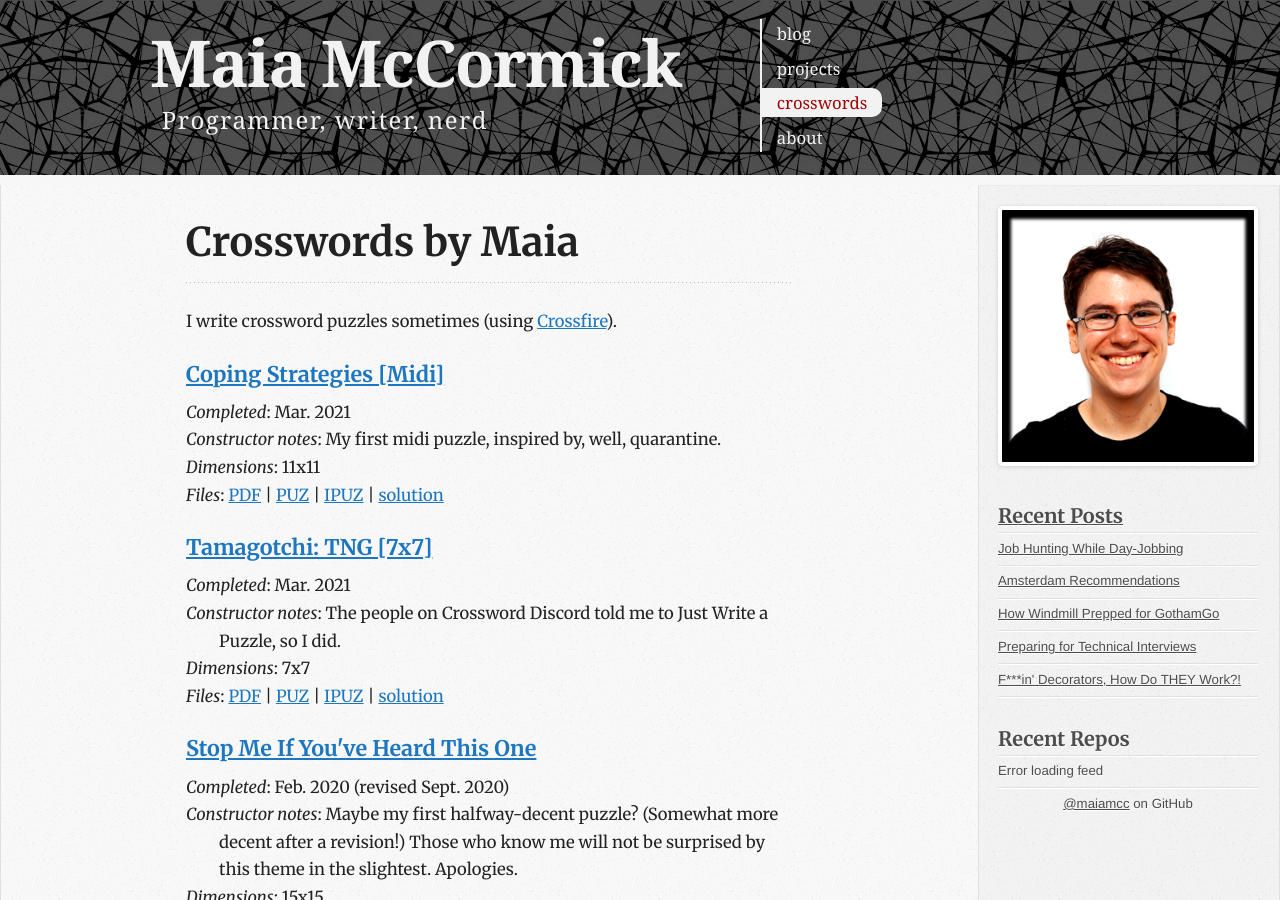
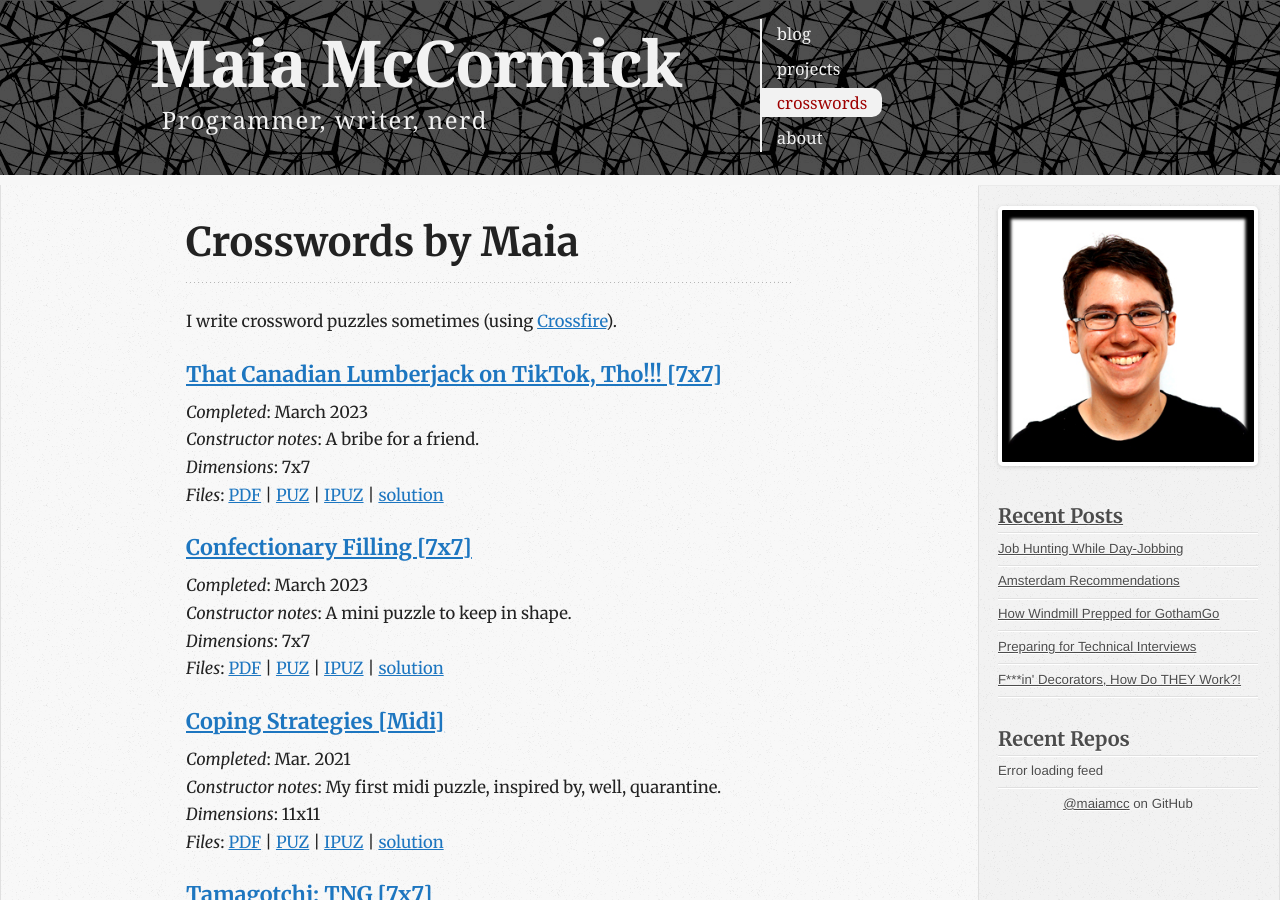
Before and after one commit to maiamcc/xwordsite, a Jekyll site: the page built from crosswords/index.md, in a window 1280 px wide and 900 px high. Built offline with Jekyll 4.4.1, drawn with Linux system fonts in a browser that asks for light colours; nearby versions of some CDN libraries; some web fonts are replaced; comment, search, counter and statistics services are not loaded.

Commit message:
add some 7x7s

```diff
--- a/_data/crosswords.yml
+++ b/_data/crosswords.yml
@@ -1,3 +1,17 @@
+- title: "That Canadian Lumberjack on TikTok, Tho!!! [7x7]"
+  dimensions: 7x7
+  slug: canadian-lumberjack
+  notes: A bribe for a friend.
+  date: March 2023
+  squares_io_id: ahqbz5bqscfh3regua6m
+
+- title: "Confectionary Filling [7x7]"
+  dimensions: 7x7
+  slug: confectionary-filling
+  notes: A mini puzzle to keep in shape.
+  date: March 2023
+  squares_io_id: ovbwdhxftprtcv3zv3rb
+
 - title: "EC Platform Office Hours Writes a Crossword"
   dimensions: 7x7
   slug: ec
```
Also changed, not shown: 8 other files.
